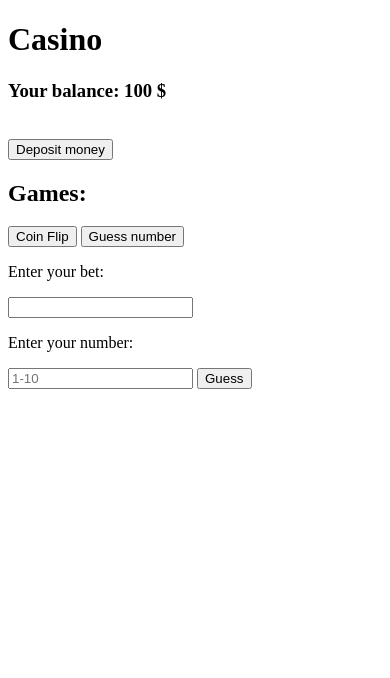
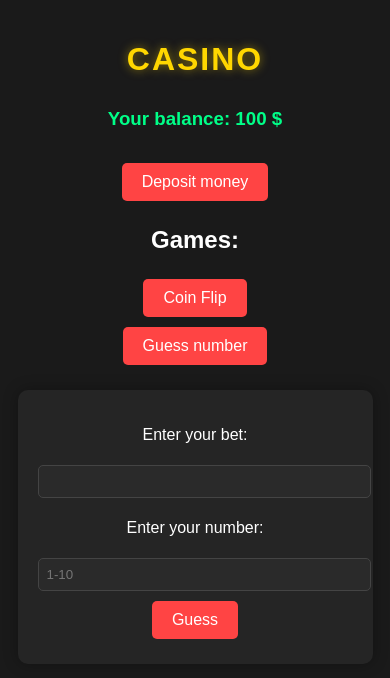
Before and after one commit to shann812/SimpleCasinoJS, a plain HTML site: page index.html in a window 390 px wide. Both pictures are taken after a click on the button "Guess number". Drawn offline with Linux system fonts and the light colour scheme.

Commit message:
style: add style.css with dark theme and UI polish

```diff
--- a/index.html
+++ b/index.html
@@ -3,7 +3,8 @@
 <head>
     <meta charset="UTF-8">
     <meta name="viewport" content="width=device-width, initial-scale=1.0">
-    <title>Document</title>
+    <link rel="stylesheet" href="src/assets/style.css">
+    <title>Casino</title>
 </head>
 <body>
     <h1>Casino</h1>
--- /dev/null
+++ b/src/assets/style.css
@@ -0,0 +1,99 @@
+body {
+    font-family: 'Arial', sans-serif;
+    background-color: #1a1a1a;
+    color: #ffffff;
+    margin: 0;
+    padding: 20px;
+    display: flex;
+    flex-direction: column;
+    align-items: center;
+    min-height: 100vh;
+}
+
+h1 {
+    color: #ffd700;
+    text-transform: uppercase;
+    letter-spacing: 2px;
+    text-shadow: 0 0 10px rgba(255, 215, 0, 0.5);
+    margin-bottom: 20px;
+}
+
+h3 {
+    color: #00ff88;
+    margin: 10px 0;
+}
+
+button {
+    background-color: #ff4444;
+    color: white;
+    border: none;
+    padding: 10px 20px;
+    margin: 5px;
+    border-radius: 5px;
+    cursor: pointer;
+    font-size: 16px;
+    transition: all 0.3s ease;
+}
+
+button:hover {
+    background-color: #ff6666;
+    transform: scale(1.05);
+    box-shadow: 0 0 10px rgba(255, 68, 68, 0.5);
+}
+
+input[type="text"] {
+    background-color: #2a2a2a;
+    color: white;
+    border: 1px solid #444;
+    padding: 8px;
+    margin: 5px 0;
+    border-radius: 5px;
+    width: 200px;
+}
+
+input[type="text"]:focus {
+    outline: none;
+    border-color: #ffd700;
+    box-shadow: 0 0 5px rgba(255, 215, 0, 0.5);
+}
+
+#depositSection, #coinflipGame, #guessNumberGame {
+    background-color: #252525;
+    padding: 20px;
+    border-radius: 10px;
+    margin: 20px 0;
+    width: 300px;
+    text-align: center;
+    box-shadow: 0 0 15px rgba(0, 0, 0, 0.3);
+}
+
+#coinflipResults, #guessNumberResults {
+    background-color: #333;
+    padding: 10px;
+    border-radius: 5px;
+    margin-top: 10px;
+}
+
+.win {
+    color: #00ff88;
+    font-weight: bold;
+}
+
+.lose{
+    color: #ff4444;
+    font-weight: bold;
+}
+
+#wonValueCoinflip, #wonValueGuessNumber {
+    color: #ffd700;
+}
+
+@media (max-width: 600px) {
+    #depositSection, #coinflipGame, #guessNumberGame {
+        width: 90%;
+    }
+
+    input[type="text"] {
+        width: 100%;
+    }
+}
--- a/src/js/main.js
+++ b/src/js/main.js
@@ -89,11 +89,15 @@ function playCoinflip(choosenSide){
     showElement("coinflipResults");
     if((randomNumber === 0 && choosenSide == "heads") || (randomNumber === 1 && choosenSide == "tails")){
         coinflipWinOrLoseEl.textContent = "You won!";
+        coinflipWinOrLoseEl.classList.remove("lose");
+        coinflipWinOrLoseEl.classList.add("win");
         coinflipWonValueEl.textContent = userBet;
         addMoneyToBalance(userBet);
     }
     else{
         coinflipWinOrLoseEl.textContent = "You lose";
+        coinflipWinOrLoseEl.classList.remove("win");
+        coinflipWinOrLoseEl.classList.add("lose");
         coinflipWonValueEl.textContent = '-' + userBet;
         deductMoneyFromBalance(userBet);
     }
@@ -117,11 +121,15 @@ function playGuessNumberGame(){
         showElement("guessNumberResults");
         if(randomNumber === userNumber){
             guessNumberWinOrLoseEl.textContent = "You win!";
+            guessNumberWinOrLoseEl.classList.remove("lose");
+            guessNumberWinOrLoseEl.classList.add("win");
             guessNumberWonValueEl.textContent = userBet * 10;
             addMoneyToBalance(userBet * 10);
         }
         else{
             guessNumberWinOrLoseEl.textContent = "You lost. Correct number was " + randomNumber;
+            guessNumberWinOrLoseEl.classList.remove("win");
+            guessNumberWinOrLoseEl.classList.add("lose");
             guessNumberWonValueEl.textContent = "-" + userBet;
             deductMoneyFromBalance(userBet);
         }
```
Lines whose indentation alone changed are shown as unchanged.
